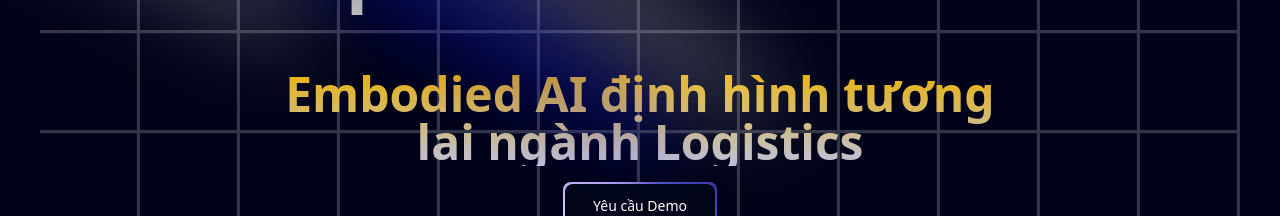
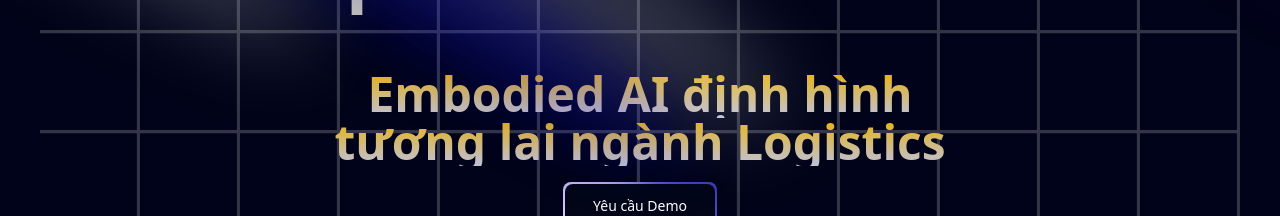
Before and after one commit to TriKnight/vietbotics, a Next.js app: page /vn in a window 1280 px wide. Shown: the part 270-486 px from the top of the page. Built offline with nearby package versions, Linux system fonts and the light colour scheme.

Commit message:
add 1st step

```diff
--- a/components/HeroVN.tsx
+++ b/components/HeroVN.tsx
@@ -51,7 +51,10 @@ const Hero = () => {
                   </h1>
                 </div>
                     <p className="text-4xl sm:text-5xl font-bold  bg-clip-text text-transparent bg-gradient-to-b from-yellow-500 to-white-100  text-center">
-                    Embodied AI định hình tương lai ngành Logistics
+                    Embodied AI định hình
+                    </p>
+                    <p className="text-4xl sm:text-5xl font-bold  bg-clip-text text-transparent bg-gradient-to-b from-yellow-500 to-white-100  text-center">
+                     tương lai ngành Logistics
                     </p>
 
                     {/* <TextGenerateEffect
@@ -305,12 +308,14 @@ const VisionContent = () => (
       </span>{" "}
       hệ thống tiên tiến của chúng tôi sử dụng công nghệ thị giác máy tính và AI hiện đại để giúp robot nhận biết và tương tác thông minh với môi trường xung quanh. Quá trình bắt đầu với việc quét 3D độ phân giải cao, tạo ra bản sao kỹ thuật số chi tiết của không gian làm việc. Các thuật toán định vị tiên tiến sau đó xác định các vật thể tối ưu để thao tác, tính đến các mối quan hệ không gian và khả năng va chạm.
     </p>
+
     <p className="text-neutral-600 text-base md:text-2xl font-sans max-w-3xl mx-auto">
       <span className="font-bold text-neutral-700">
         Nhiều chiến lược cầm nắm
       </span>{" "}
       AI đánh giá nhiều chiến lược cầm nắm khác nhau, mô phỏng kết quả để xác định phương pháp hiệu quả và an toàn nhất. Lập kế hoạch đường đi tinh vi tối ưu hóa quỹ đạo robot, tránh chướng ngại vật đồng thời tăng hiệu suất. Thông qua học hỏi và thích nghi liên tục, hệ thống cải thiện hiểu biết về thế giới vật lý, nâng cao hiệu suất theo thời gian.
     </p>
+
     <p className="text-neutral-600 text-base md:text-2xl font-sans max-w-3xl mx-auto">
       <span className="font-bold text-neutral-700">
         Kết hợp nhận thức, suy luận và hành động
```
